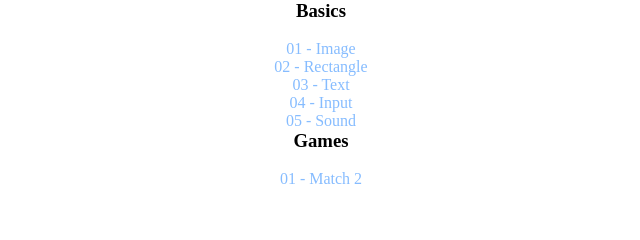
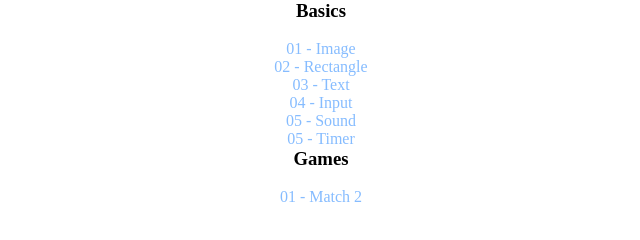
Before and after one commit to davidllanos22/GameEngine, a website: page examples/index.html in a window 1280 px wide. Shown: the whole page, without its empty margins (319-959 px from the left). Drawn offline with Linux system fonts and the light colour scheme.

Commit message:
Fixed index to display timer example.

```diff
--- a/examples/index.html
+++ b/examples/index.html
@@ -36,6 +36,7 @@
 				<li><a href="basics/03">03 - Text</a></li>
 				<li><a href="basics/04">04 - Input</a></li>
 				<li><a href="basics/05">05 - Sound</a></li>
+				<li><a href="basics/05">05 - Timer</a></li>
 			</ul>
 
 			<h3>Games</h3><br>
```
